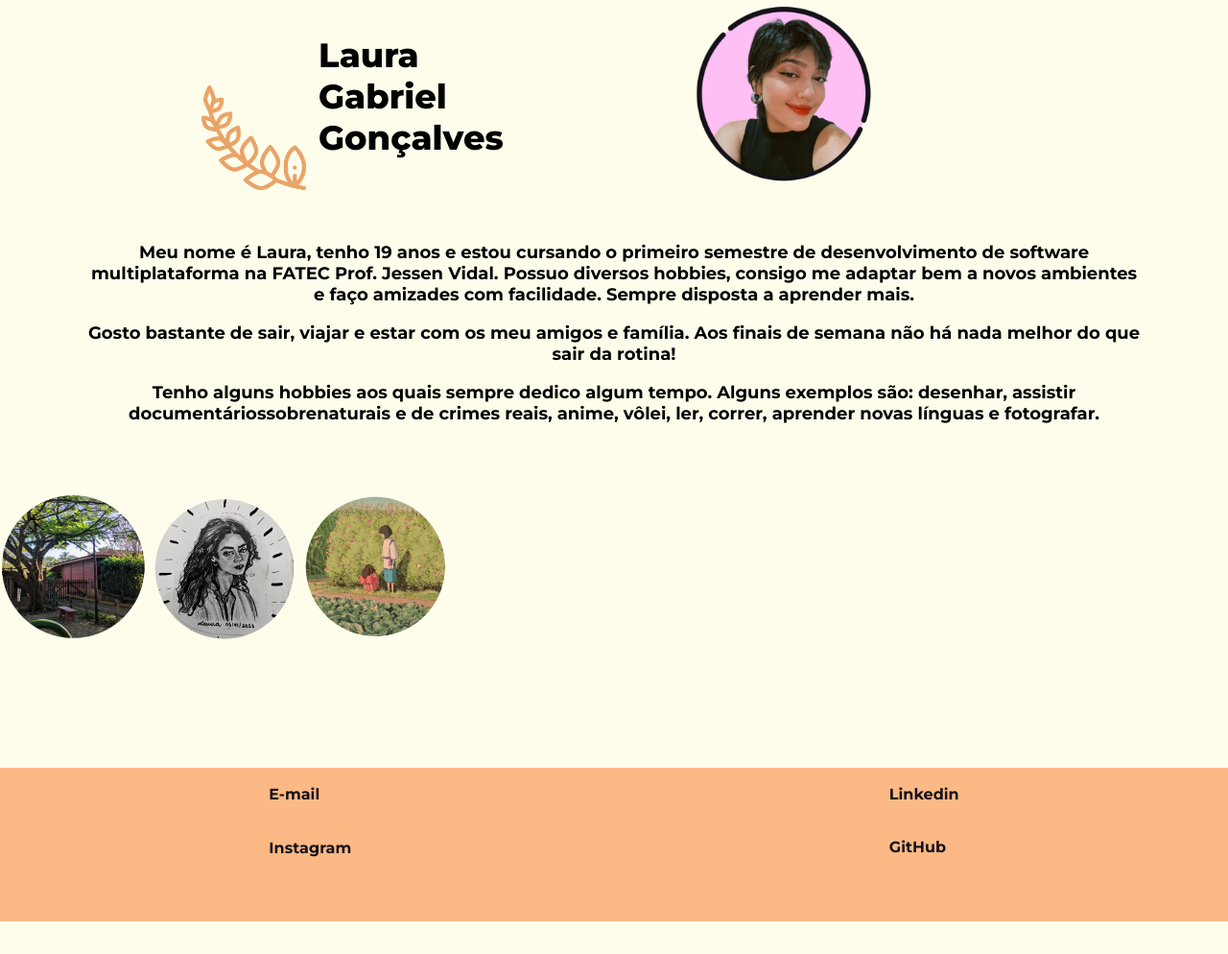
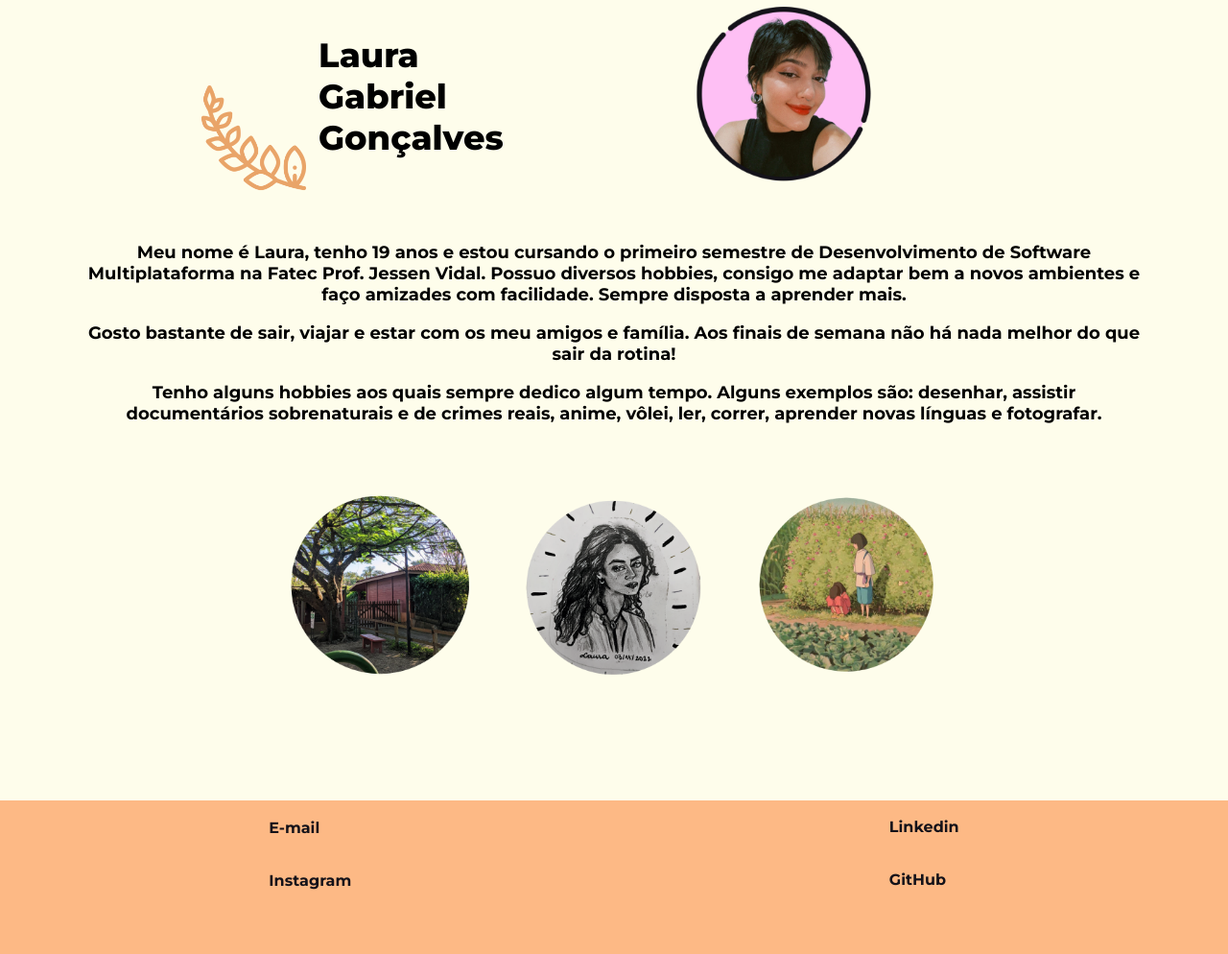
Before and after one commit to eulauragabriel/design-digital-portfolio, a Flask app: page / in a window 1280 px wide. Shown: the part 115-1109 px from the top of the page at 96% size. Before the commit the page ends 1075 px from the top, so only its background shows below. Run offline with Flask 3, Linux system fonts and the light colour scheme.

Commit message:
alinhando imagens e arrumando erros ortográficos
alinhando imagens da parte de baixo das três páginas e arrumando alguns erros ortografia

```diff
--- a/src/static/style.css
+++ b/src/static/style.css
@@ -48,11 +48,11 @@ h1 {
 }
 
 h2 {
-
     text-align: center;
     font-family: "Montserrat ExtraBold";
     forced-color-adjust: #141219;
 }
+
 
 
 
@@ -154,5 +154,11 @@ h2 {
 
 
 .hobbies {
+    display: flex;
+    justify-content: center;
     align-items: center;
 }
+
+.hobbies img{
+    margin: 0% 2%;
+}
--- a/src/templates/capacidades.html
+++ b/src/templates/capacidades.html
@@ -14,7 +14,7 @@
         <br>
         <br>
         <br>
-        <div>
+        <div class="hobbies">
             <img src="../static/img/html.png" alt="html" width="10%">
             <img src="../static/img/css.png" alt="css" width="10%">
             <img src="../static/img/mysql.png" alt="MySQL" width="10%">
--- a/src/templates/sobremim.html
+++ b/src/templates/sobremim.html
@@ -12,22 +12,22 @@
     </div>
     <br>
     <div>
-        <p>Meu nome é Laura, tenho 19 anos e estou cursando o primeiro semestre de desenvolvimento de software
-            multiplataforma na FATEC Prof. Jessen Vidal.
+        <p>Meu nome é Laura, tenho 19 anos e estou cursando o primeiro semestre de Desenvolvimento de Software
+            Multiplataforma na Fatec Prof. Jessen Vidal.
             Possuo diversos hobbies, consigo me adaptar bem a novos ambientes e faço amizades com facilidade. Sempre
             disposta a aprender mais.
         </p>
         <p>Gosto bastante de sair, viajar e estar com os meu amigos e família.
             Aos finais de semana não há nada melhor do que sair da rotina!</p>
         <p>Tenho alguns hobbies aos quais sempre dedico algum tempo. Alguns exemplos são: desenhar, assistir
-            documentáriossobrenaturais e de crimes reais, anime, vôlei, ler, correr, aprender novas línguas e
+            documentários sobrenaturais e de crimes reais, anime, vôlei, ler, correr, aprender novas línguas e
             fotografar.</p>
     </div>
     <br><br><br>
     <div class="hobbies">
-        <img src="../static/img/viagem.png" alt="viagem" width="12%">
-        <img src="../static/img/desenhoa.png" alt="desenho" width="12%">
-        <img src="../static/img/chihiro.png" alt="anime" width="12%">
+        <img src="../static/img/viagem.png" alt="viagem" width="15%">
+        <img src="../static/img/desenhoa.png" alt="desenho" width="15%">
+        <img src="../static/img/chihiro.png" alt="anime" width="15%">
     </div>
 </body>
 {% endblock %}
```
Also changed, not shown: src/templates/projetos.html (+5 -5 lines).
